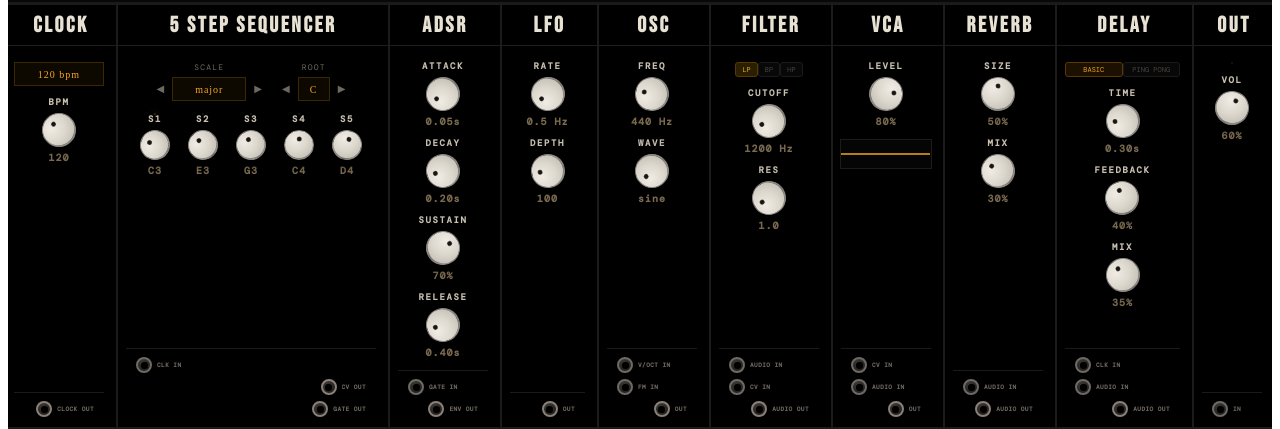
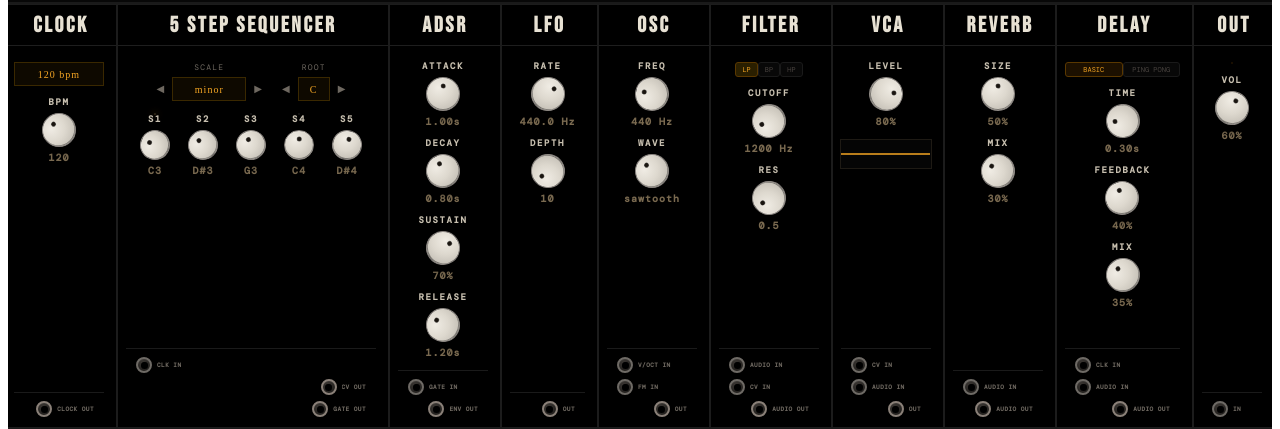
Before and after one commit to ritaamaralsilva/playground, a Next.js app: page / in a window 1280 px wide. Shown: the part 151-580 px from the top of the page. Built offline with nearby package versions, Linux system fonts and the light colour scheme; a web font is replaced by a local one.

Commit message:
Changed auto patch to create a more balanced initial patch, bigger envelope, controlled LFO and sequence in C minor instead of C major.

```diff
--- a/src/components/eurorack/RackContainer.tsx
+++ b/src/components/eurorack/RackContainer.tsx
@@ -89,19 +89,19 @@ export default function RackContainer() {
   const [seqStep, setSeqStep] = useState(0)
   const [seqNotes, setSeqNotes] = useState([48, 52, 55, 60, 63])
   const seqNotesRef = useRef(seqNotes)
-  const [scaleIdx, setScaleIdx] = useState(1)
+  const [scaleIdx, setScaleIdx] = useState(2)
   const [rootIdx, setRootIdx] = useState(0)
-  const [lfoRate, setLfoRate] = useState(0.5)
-  const [lfoDepth, setLfoDepth] = useState(100)
+  const [lfoRate, setLfoRate] = useState(440)
+  const [lfoDepth, setLfoDepth] = useState(10)
   const [oscFreq, setOscFreq] = useState(440)
-  const [oscWaveIdx, setOscWaveIdx] = useState(0)
-  const [attack, setAttack] = useState(0.05)
-  const [decay, setDecay] = useState(0.2)
+  const [oscWaveIdx, setOscWaveIdx] = useState(1)
+  const [attack, setAttack] = useState(1)
+  const [decay, setDecay] = useState(0.8)
   const [sustain, setSustain] = useState(0.7)
-  const [release, setRelease] = useState(0.4)
+  const [release, setRelease] = useState(1.2)
   const [filterType, setFilterType] = useState<BiquadFilterType>("lowpass")
   const [filterCutoff, setFilterCutoff] = useState(1200)
-  const [filterRes, setFilterRes] = useState(1)
+  const [filterRes, setFilterRes] = useState(0.5)
   const [vcaLevel, setVcaLevel] = useState(0.8)
   const [reverbSize, setReverbSize] = useState(0.5)
   const [reverbMix, setReverbMix] = useState(0.3)
```
